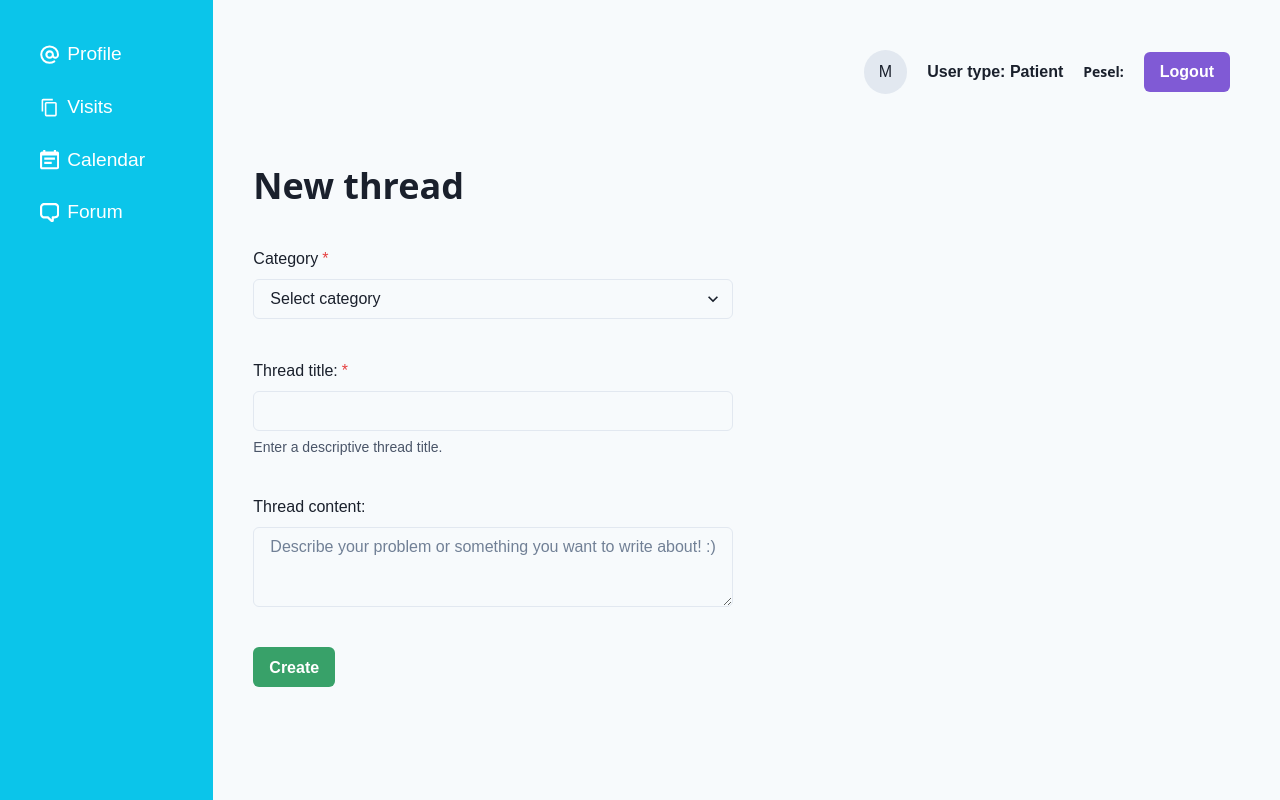
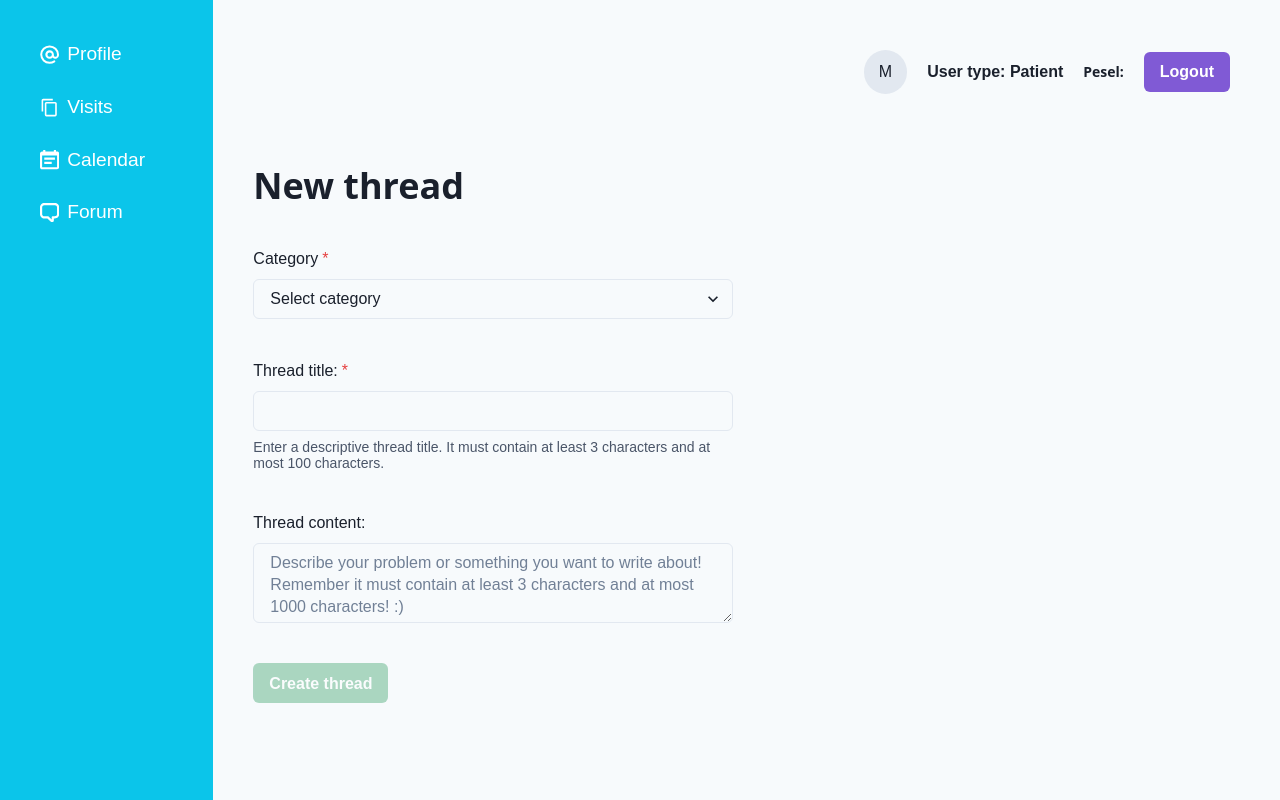
Before and after one commit to vjckmaciej/engineering-thesis, a React (Vite) app in the folder frontend/: page /app/forum/create in a window 1280 px wide. Built offline with nearby package versions, Linux system fonts and the light colour scheme.

Commit message:
Disabling button after validation of thread and comment content

```diff
--- a/frontend/src/components/ThreadDetails.jsx
+++ b/frontend/src/components/ThreadDetails.jsx
@@ -228,14 +228,14 @@ export default function ThreadDetails() {
         <FormControl mb="10px">
           <FormLabel mt="40px">New comment:</FormLabel>
           <Textarea
-            placeholder="Write here your comment here... It must contain at least 3 characters and at most 1000 characters! Remember to be kind to others! :)"
+            placeholder="Write your comment here... It must contain at least 3 characters and at most 1000 characters! Remember to be kind to others! :)"
             name="content"
             onChange={(e) => setCharCounter(e.target.value.length)}
           />
         </FormControl>
 
         <Flex p="10px" mb="10px" alignItems="center">
-          {charCounter <= 1000 ? (
+          {charCounter <= 1000 && charCounter >= 3 ? (
             <>
               <Button
                 type="submit"
@@ -250,7 +250,15 @@ export default function ThreadDetails() {
             </>
           ) : (
             <>
-              <Heading size="md">Your comment has too many characters!</Heading>
+              <Button
+                type="submit"
+                variant="solid"
+                colorScheme="blue"
+                isDisabled="true"
+                leftIcon={<AddIcon />}
+              >
+                Add comment
+              </Button>
               <Spacer />
               <p>Characters counter: {charCounter}</p>
             </>
--- a/frontend/src/pages/thread/CreateThread.jsx
+++ b/frontend/src/pages/thread/CreateThread.jsx
@@ -12,10 +12,12 @@ import {
   useToast,
 } from "@chakra-ui/react";
 import { Form } from "react-router-dom";
+import { useState } from "react";
 
 export default function CreateThread() {
   const authorId = sessionStorage.getItem("authorId");
   const threadAddedToast = useToast();
+  const [charCounter, setCharCounter] = useState(0);
 
   const handleSubmit = async (event) => {
     event.preventDefault();
@@ -79,21 +81,41 @@ export default function CreateThread() {
         <FormControl isRequired mb="40px">
           <FormLabel>Thread title:</FormLabel>
           <Input type="text" name="title" />
-          <FormHelperText>Enter a descriptive thread title.</FormHelperText>
+          <FormHelperText>
+            Enter a descriptive thread title. It must contain at least 3
+            characters and at most 100 characters.
+          </FormHelperText>
         </FormControl>
 
         <FormControl mb="40px">
           <FormLabel>Thread content:</FormLabel>
           <Textarea
-            placeholder="Describe your problem or something you want to write about! :)"
+            placeholder="Describe your problem or something you want to write about! Remember it must contain at least 3 characters and at most 1000 characters! :)"
             name="content"
+            onChange={(e) => setCharCounter(e.target.value.length)}
           />
         </FormControl>
 
         {/* <Button type="submit">submit</Button> */}
-        <Button type="submit" variant="solid" colorScheme="green" mb="30px">
-          Create
-        </Button>
+        {charCounter <= 1000 && charCounter >= 3 ? (
+          <>
+            <Button type="submit" variant="solid" colorScheme="green" mb="30px">
+              Create thread
+            </Button>
+          </>
+        ) : (
+          <>
+            <Button
+              isDisabled="true"
+              type="submit"
+              variant="solid"
+              colorScheme="green"
+              mb="30px"
+            >
+              Create thread
+            </Button>
+          </>
+        )}
       </Form>
     </Box>
   );
--- a/frontend/src/pages/visit/CreateVisit.jsx
+++ b/frontend/src/pages/visit/CreateVisit.jsx
@@ -68,7 +68,7 @@ export default function CreateVisit() {
 
         visitFailedToast({
           title:
-            "Hi Doctor! You have already booked visit for this date before!",
+            "Hi Doctor! Patient with this PESEL doesn't exist in database or you have already booked visit for this date before!",
           status: "error",
           duration: 2000,
           isClosable: true,
```
